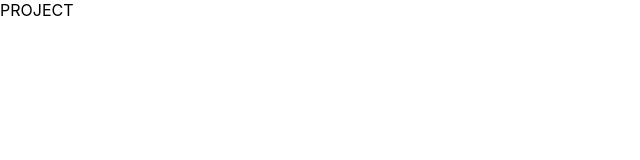
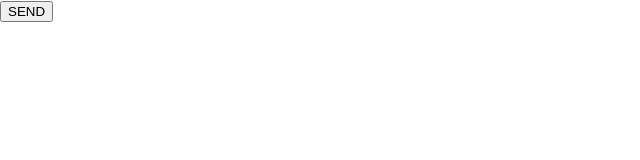
Before and after one commit to giselearaujos/Timer-Tasks, a React (Create React App) app: page / in a window 1280 px wide. Shown: the top 160 px of the page, without its empty margins (0-640 px from the left). Built offline with nearby package versions, Linux system fonts and the light colour scheme.

Commit message:
:sparkles: Create new button

```diff
--- a/src/App.tsx
+++ b/src/App.tsx
@@ -1,8 +1,9 @@
 import React from 'react';
+import Button from './components/Button';
 
 function App() {
   return (
-    <div>PROJECT</div>
+    <Button />
   );
 }
 
--- /dev/null
+++ b/src/components/Button/index.tsx
@@ -0,0 +1,11 @@
+import React from 'react';
+
+class Button extends React.Component {
+  render() {
+    return (
+      <button>SEND</button>
+    )
+  }
+}
+
+export default Button;
```
